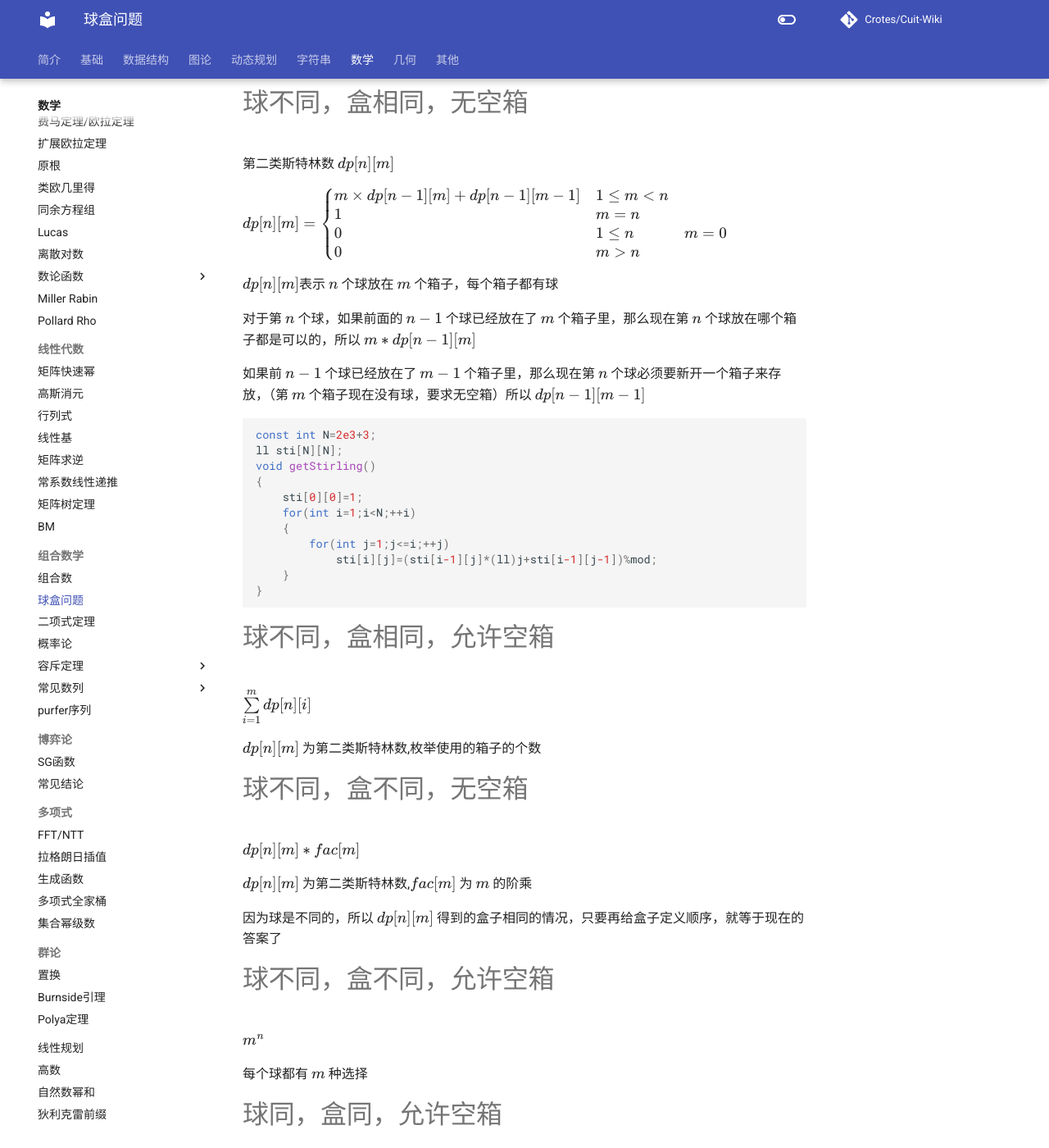
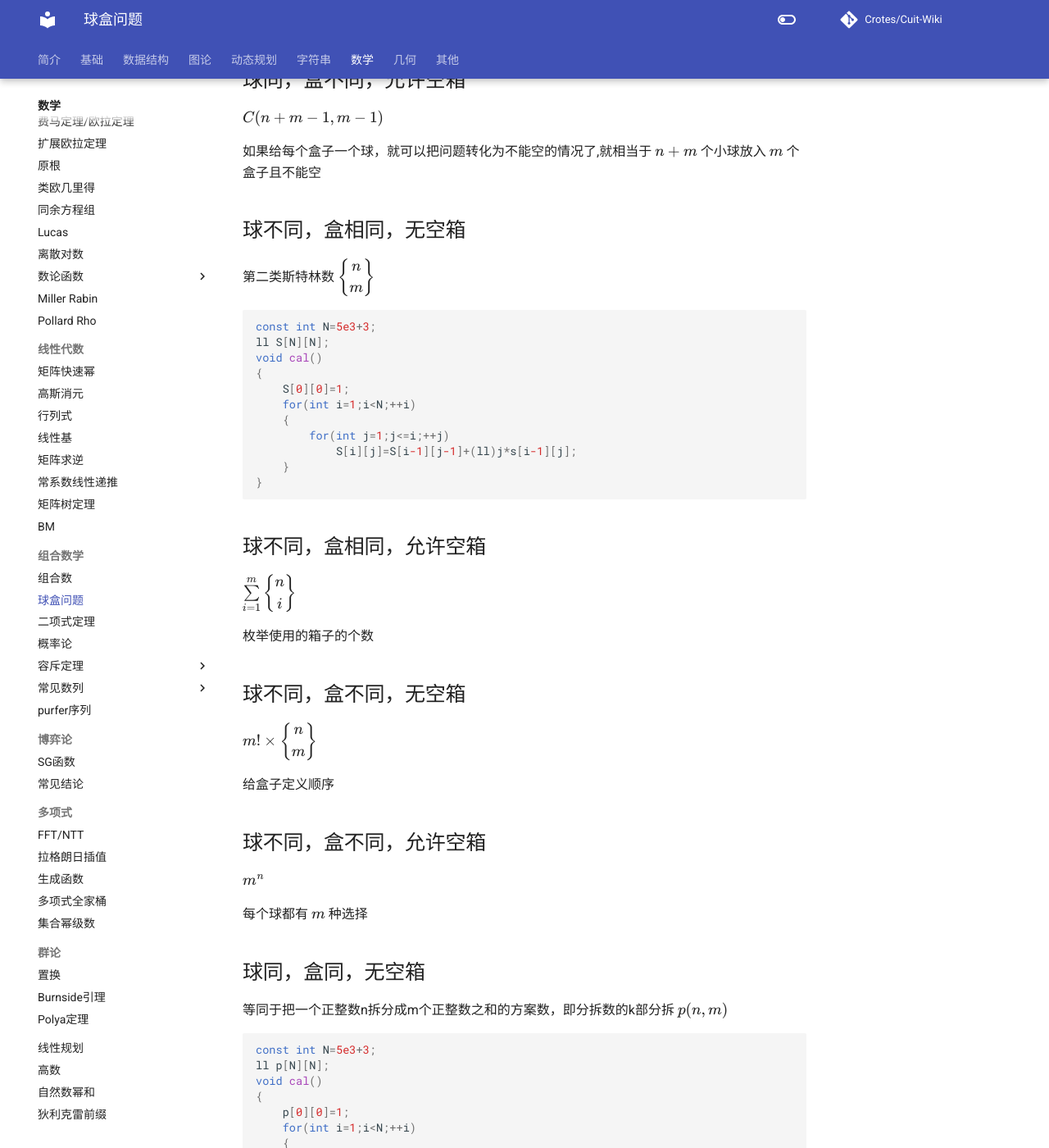
Before and after one commit to Crotes/Cuit-Wiki, an MkDocs documentation site: the page built from docs/Combinatorics/球盒问题.md, in a window 1280 px wide and 1400 px high, scrolled down 479 px. Shown: the whole window at 82% size. Built offline with MkDocs 1.6.1 and Material for MkDocs 9.7.7, drawn with Linux system fonts in a browser that asks for light colours; formulas are drawn with MathJax 3; comment, search, counter and statistics services are not loaded; some of the changed text lies outside the part shown.

Commit message:
Update 球盒问题.md
对于第二类斯特林数和分拆数涉及的内容重制

````diff
--- a/docs/Combinatorics/球盒问题.md
+++ b/docs/Combinatorics/球盒问题.md
@@ -1,79 +1,55 @@
+#! https://zhuanlan.zhihu.com/p/557873619
+# 球盒问题
 $n$ 个球，放入 $m$ 个盒中,共8种情况
-# 球同，盒不同，无空箱
+## 球同，盒不同，无空箱
 $C(n-1,m-1)$
 
 使用插板法：$n$ 个球中间有 $n-1$ 个间隙，现在要分成 $m$ 个盒子，而且不能有空箱子，所以只要在 $n-1$ 个间隙选出 $m-1$ 个间隙即可
-
-# 球同，盒不同，允许空箱
+## 球同，盒不同，允许空箱
 $C(n+m-1,m-1)$
 
 如果给每个盒子一个球，就可以把问题转化为不能空的情况了,就相当于 $n+m$ 个小球放入 $m$ 个盒子且不能空
-
-
-# 球不同，盒相同，无空箱
-第二类斯特林数 $dp[n][m]$
-
-$dp[n][m]=\begin{cases}m\times dp[n-1][m]+dp[n-1][m-1]&1\le m<n\\1&m=n\\
-0&1\le n&m=0\\
-0&m>n \end{cases}$
-
-$dp[n][m]$表示 $n$ 个球放在 $m$ 个箱子，每个箱子都有球
-
-对于第 $n$ 个球，如果前面的 $n-1$ 个球已经放在了 $m$ 个箱子里，那么现在第 $n$ 个球放在哪个箱子都是可以的，所以 $m*dp[n-1][m]$
-
-如果前 $n-1$ 个球已经放在了 $m-1$ 个箱子里，那么现在第 $n$ 个球必须要新开一个箱子来存放，（第 $m$ 个箱子现在没有球，要求无空箱）所以 $dp[n-1][m-1]$
+## 球不同，盒相同，无空箱
+第二类斯特林数 $\begin{Bmatrix}n\\ m\end{Bmatrix}$
 ```c++
-const int N=2e3+3;
-ll sti[N][N];
-void getStirling()
+const int N=5e3+3;
+ll S[N][N];
+void cal()
 {
-    sti[0][0]=1;
+    S[0][0]=1;
     for(int i=1;i<N;++i)
     {
         for(int j=1;j<=i;++j)
-            sti[i][j]=(sti[i-1][j]*(ll)j+sti[i-1][j-1])%mod;
+            S[i][j]=S[i-1][j-1]+(ll)j*s[i-1][j];
     }
 }
 ```
+## 球不同，盒相同，允许空箱
+$\sum\limits_{i=1}^m\begin{Bmatrix}n\\ i\end{Bmatrix}$
 
-# 球不同，盒相同，允许空箱
-$\sum\limits_{i=1}^m dp[n][i]$
+枚举使用的箱子的个数
+## 球不同，盒不同，无空箱
+$m!\times \begin{Bmatrix}n\\ m\end{Bmatrix}$
 
-$dp[n][m]$ 为第二类斯特林数,枚举使用的箱子的个数
-
-# 球不同，盒不同，无空箱
-$dp[n][m]*fac[m]$
-
-$dp[n][m]$ 为第二类斯特林数,$fac[m]$ 为 $m$ 的阶乘
-
-因为球是不同的，所以 $dp[n][m]$ 得到的盒子相同的情况，只要再给盒子定义顺序，就等于现在的答案了
-
-# 球不同，盒不同，允许空箱
+给盒子定义顺序
+## 球不同，盒不同，允许空箱
 $m^n$
 
 每个球都有 $m$ 种选择
-
-# 球同，盒同，允许空箱
-$dp[n][m]=\begin{cases} 1&n=0,1\\1&m=1\\dp[n][m-1]+dp[n-m][m]&m\le n\\
-dp[n][m-1]&n<m\end{cases}$
-
-可以选择在所有箱子里面都放上 $1$ 个球，也可以不选择这个操作。
-
-如果选择了这个操作，那么就从 $dp[n-m][m]$ 转移过来
-
-如果没有选择这个操作，那么就从 $dp[n][m-1]$ 转移过来
-```c++
-ll f(ll n,ll m)
+## 球同，盒同，无空箱
+等同于把一个正整数n拆分成m个正整数之和的方案数，即分拆数的k部分拆 $p(n,m)$
+```cpp
+const int N=5e3+3;
+ll p[N][N];
+void cal()
 {
-    if(n==1 || m==1 || n==0)
-        return 1;
-    if(n<m)
-        return f(n,n);
-    return f(n,m-1)+f(n-m,m);
+    p[0][0]=1;
+    for(int i=1;i<N;++i)
+    {
+        for(int j=1;j<=i;++j)
+            p[i][j]=p[i-j][j]+p[i-1][j-1];
+    }
 }
 ```
-# 球同，盒同，无空箱
-$dp[n-m][m],m\le n$ ，dp同第7种情况
-
-
-因为要求无空箱，我们先在每个箱子里面放 $1$ 个球，然后还剩下 $n-m$ 个球了，再根据情况7答案就出来了
+## 球同，盒同，允许空箱
+等同于把一个正整数拆分成几个正整数之和的方案数，即分拆数 $p(n)=\sum\limits_{i=1}^m p(n,i)$
````
